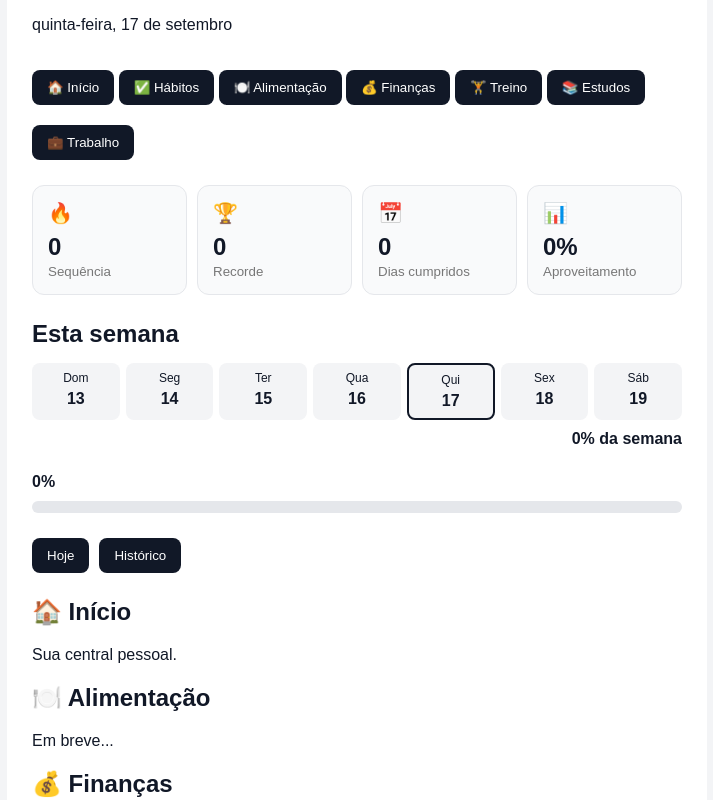
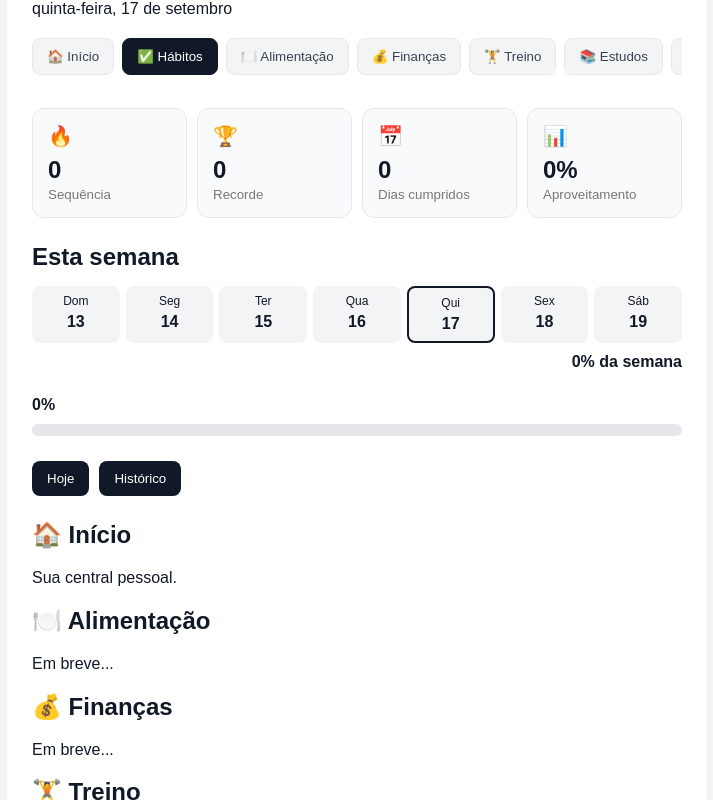
Before and after one commit to NicoSantos01/minha-rotina, a plain HTML site: page index.html in a window 1280 px wide. Shown: the part 107-907 px from the top of the page, without its empty margins (283-996 px from the left). Drawn offline with Linux system fonts and the light colour scheme.

Commit message:
feat: adiciona navegacao entre modulos
Cria a navegação principal da aplicação e estrutura os módulos de Início, Hábitos, Alimentação, Finanças, Treino, Estudos e Trabalho.

```diff
--- a/style.css
+++ b/style.css
@@ -606,3 +606,47 @@ button {
     margin-top: 0;
     padding: 6px 8px;
 }
+
+/* ==========================================
+   NAVEGAÇÃO PRINCIPAL DO APP
+========================================== */
+
+.cabecalho {
+    margin-bottom: 20px;
+}
+
+.cabecalho h1 {
+    margin-bottom: 5px;
+}
+
+.cabecalho p {
+    margin-top: 0;
+}
+
+.navegacao-app {
+    display: flex;
+    gap: 8px;
+    overflow-x: auto;
+    padding-bottom: 8px;
+    margin-bottom: 25px;
+}
+
+.item-navegacao {
+    flex: 0 0 auto;
+    margin-top: 0;
+    padding: 10px 14px;
+    background: #f3f4f6;
+    color: #374151;
+    border: 1px solid #e5e7eb;
+    white-space: nowrap;
+}
+
+.item-navegacao:hover {
+    background: #e5e7eb;
+}
+
+.item-navegacao.ativo {
+    background: #111827;
+    color: white;
+    border-color: #111827;
+}
```
